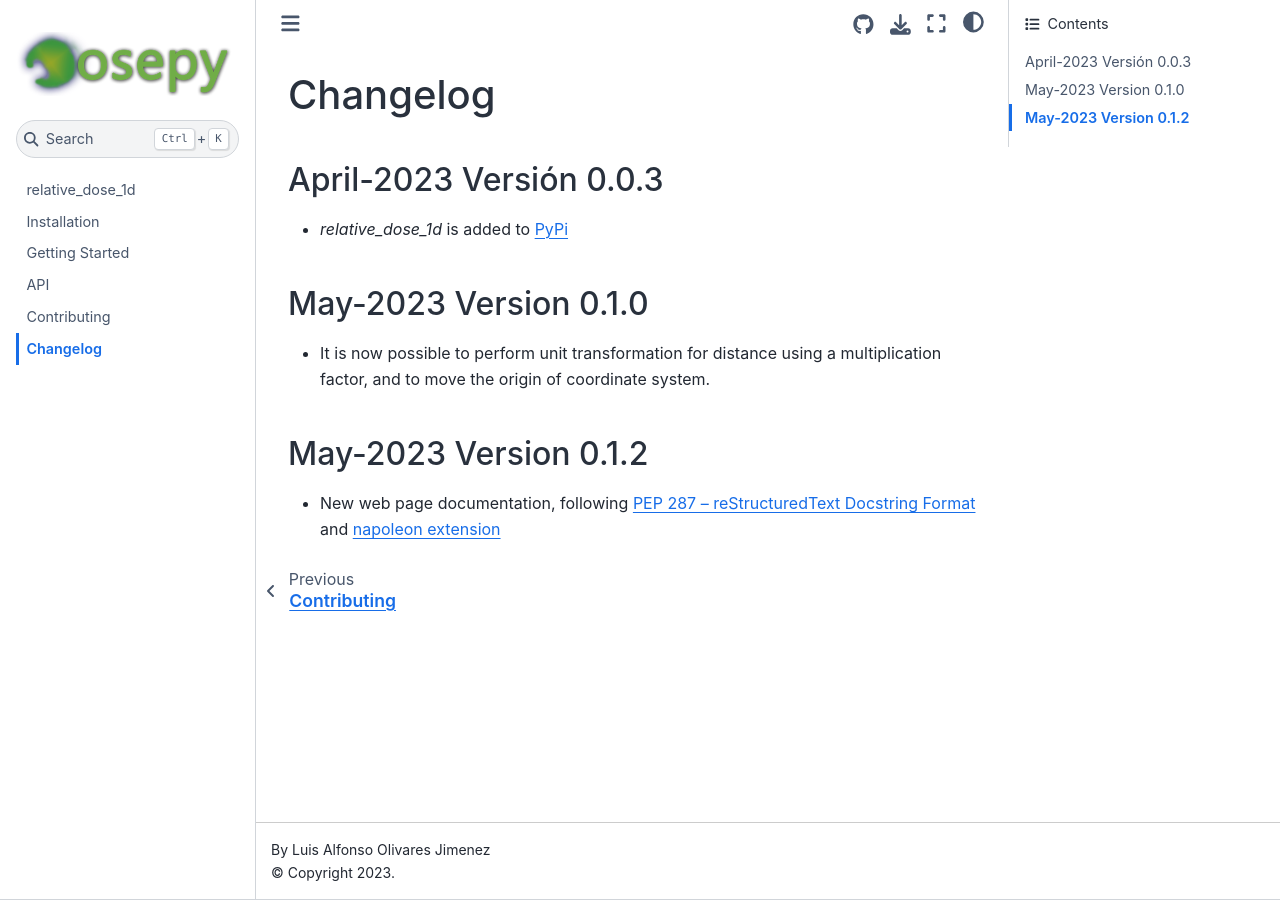
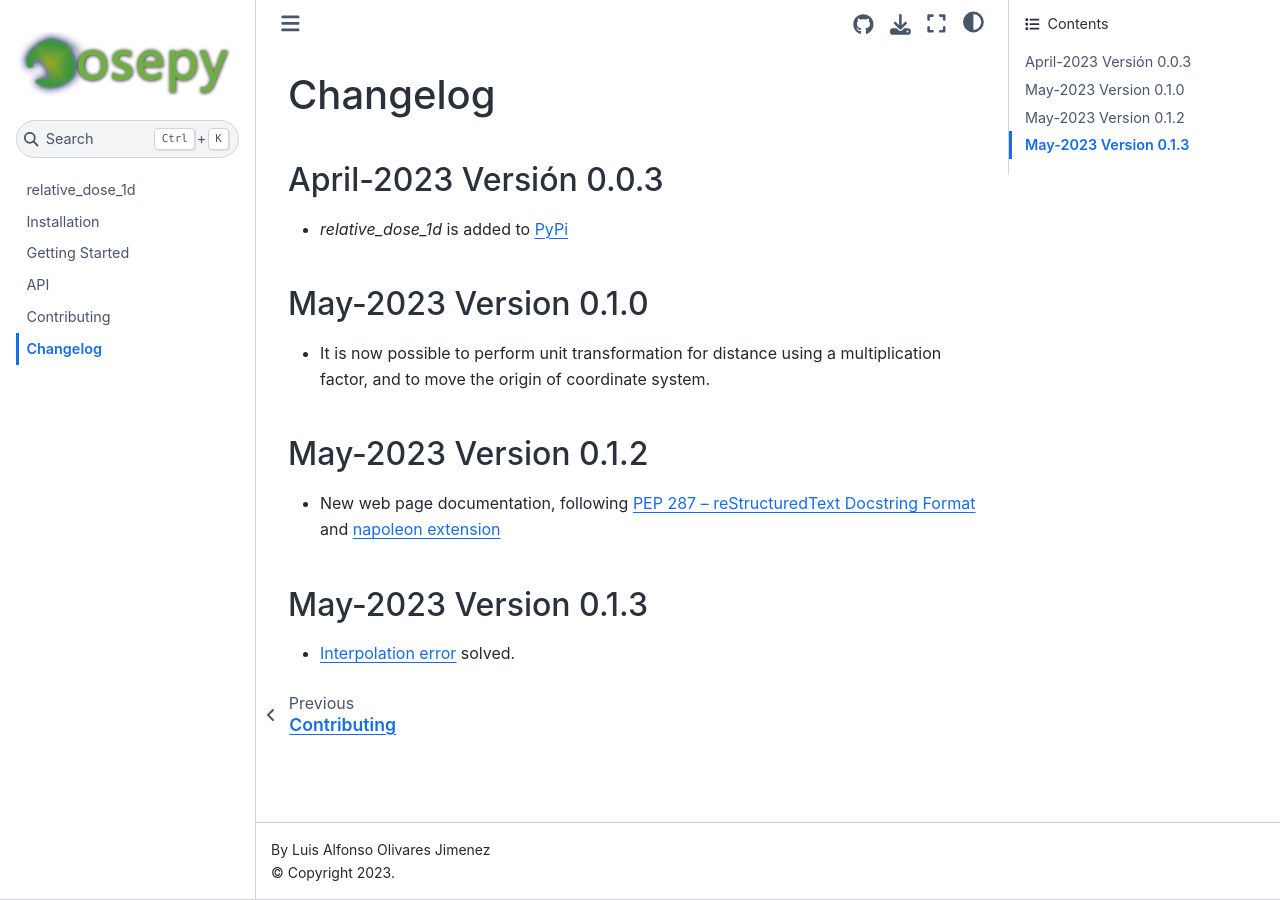
Before and after one commit to LuisOlivaresJ/relative_dose_1d, a Jupyter Book: the page built from docs/Jupyter_Book/changelog.md, in a window 1280 px wide. Built offline with Jupyter Book 1.0.4 settings and Sphinx 7.4.7 and the Sphinx Book theme 1.1.4, drawn with Linux system fonts in a browser that asks for light colours.

Commit message:
Update changelog.md

```diff
--- a/docs/Jupyter_Book/changelog.md
+++ b/docs/Jupyter_Book/changelog.md
@@ -8,3 +8,6 @@
 
 ## May-2023 Version 0.1.2
   * New web page documentation, following [PEP 287 – reStructuredText Docstring Format](https://peps.python.org/pep-0287/) and [napoleon extension](https://www.sphinx-doc.org/en/master/usage/extensions/napoleon.html#module-sphinx.ext.napoleon)
+
+## May-2023 Version 0.1.3
+* [Interpolation error](https://github.com/LuisOlivaresJ/relative_dose_1d/issues/1) solved.
```
